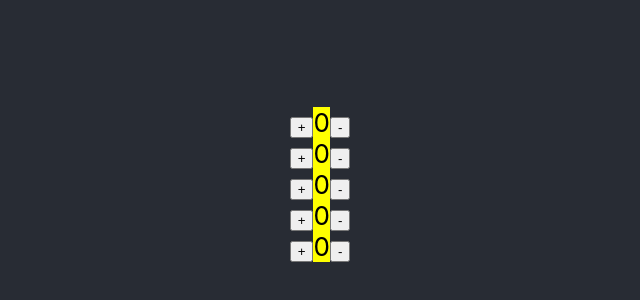
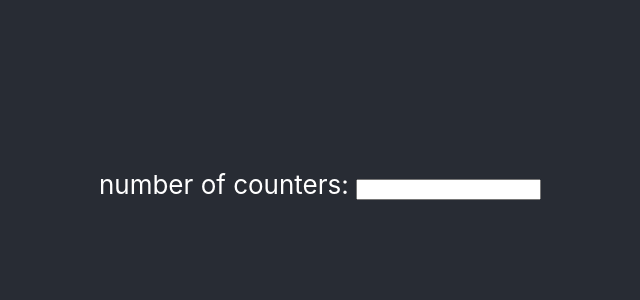
Before and after one commit to haohao6683/React-Counter, a React (Create React App) app: page / in a window 1280 px wide. Shown: the part 216-516 px from the top of the page, without its empty margins (320-960 px from the left). Built offline with nearby package versions, Linux system fonts and the light colour scheme.

Commit message:
[react-counter][Draymond] Feature: Adding an input label to implement the CountersGroup

```diff
--- a/src/components/CountersGroup/index.jsx
+++ b/src/components/CountersGroup/index.jsx
@@ -4,12 +4,24 @@ import Counter from '../Counter';
 class CountersGroup extends React.Component{
     constructor(props){
         super(props);
+        this.state = {
+            number : 0
+        };
+    }
+
+    changeEvent(e){
+        {
+            this.setState({
+                number: parseInt(e.target.value)
+            });
+        }
     }
 
     render(){
         return(
             <div>
-                {new Array(5).fill(0).map(() => <Counter />)}
+                number of counters: <input id="numbers" type="text" onChange={(e)=>this.changeEvent(e)} />
+                {new Array(this.state.number).fill(0).map((value, index) => <Counter key={index} />)}
             </div>
         );
     }
```
